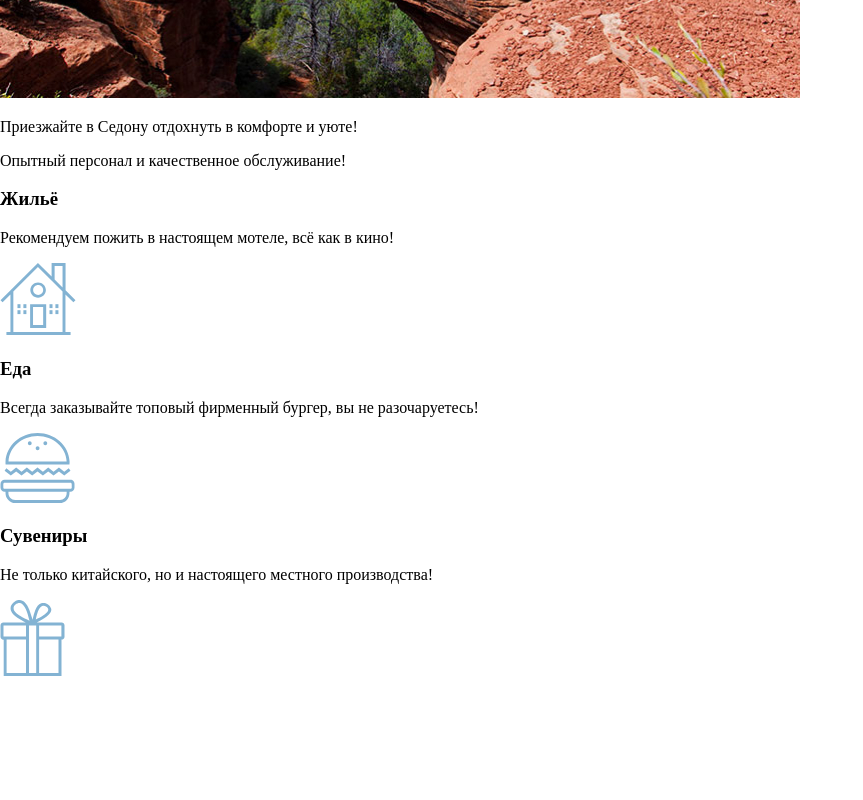
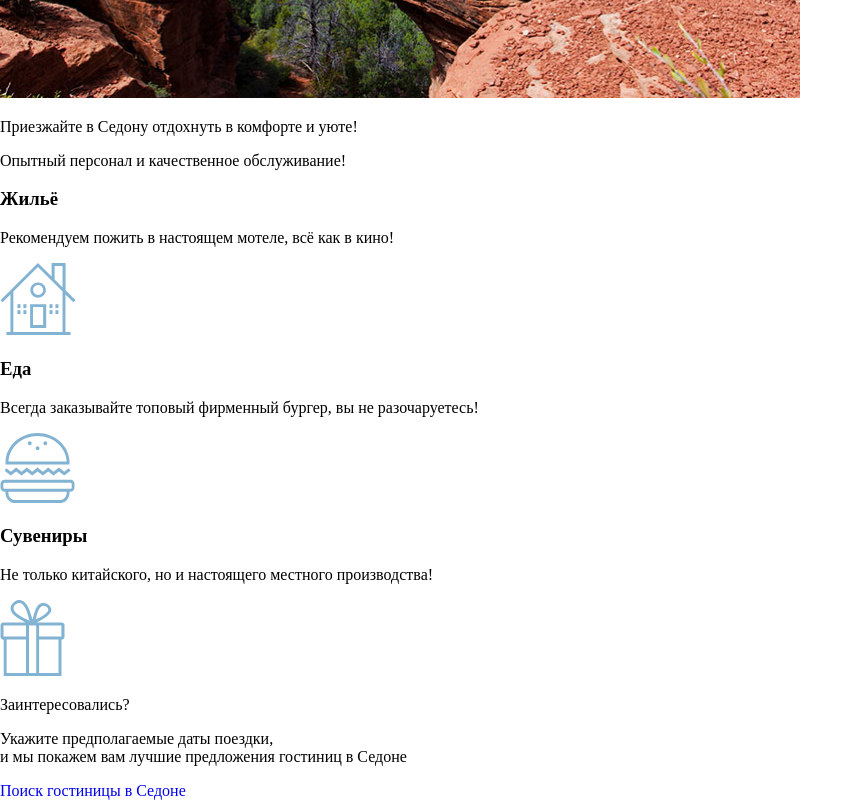
Before and after one commit to htmlacademy-htmlcss/2087795-sedona-37, a plain HTML site: page index.html in a window 1280 px wide. Shown: the part 1868-2668 px from the top of the page, without its empty margins (0-863 px from the left). Before the commit the page ends 2548 px from the top, so only its background shows below. Drawn offline with Linux system fonts and the light colour scheme.

Commit message:
Размечен блок поиск гостиниц

```diff
--- a/index.html
+++ b/index.html
@@ -130,6 +130,14 @@
                 <span class="visually-hidden">Иконка сувенира.</span>
               </div>
             </li>
+            <li class="advantage-item">
+              <div class="wrapper-text">
+                <h3 class="visually-hidden">Поиск гостиниц</h3>
+                <p class="text-title">Заинтересовались?</p>
+                <p class="text-description">Укажите предполагаемые даты поездки,<br>и мы покажем вам лучшие предложения гостиниц в Седоне</p>
+                <a class="search-link button" href="#" >Поиск гостиницы в Седоне</a>
+              </div>
+            </li>
           </ul>
         </section>
       </main>
```
